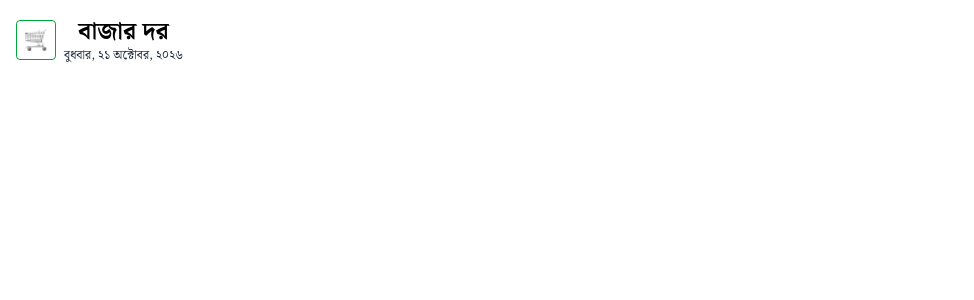
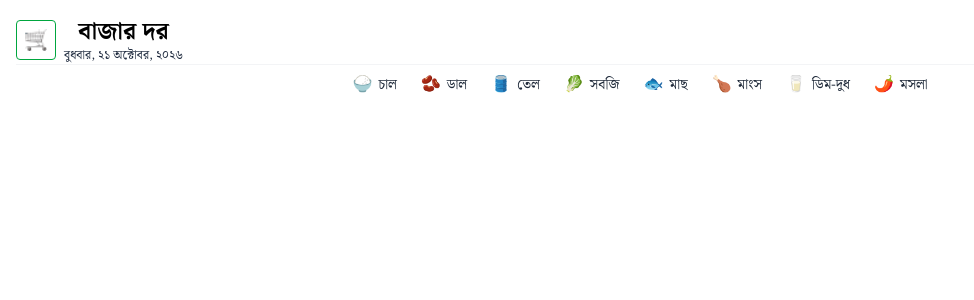
Before and after one commit to abdullahraihan709-maker/Bazar-Dor, a Next.js app: page / in a window 1280 px wide. Shown: the top 300 px of the page, without its empty margins (0-974 px from the left). Built offline with nearby package versions, Linux system fonts and the light colour scheme.

Commit message:
Added NavLinks in Header with categoriesData

```diff
--- /dev/null
+++ b/public/caregories.json
@@ -0,0 +1,50 @@
+[
+  {
+    "id": "chal",
+    "slug": "chal",
+    "nameBn": "চাল",
+    "icon": "🍚"
+  },
+  {
+    "id": "dal",
+    "slug": "dal",
+    "nameBn": "ডাল",
+    "icon": "🫘"
+  },
+  {
+    "id": "tel",
+    "slug": "tel",
+    "nameBn": "তেল",
+    "icon": "🛢️"
+  },
+  {
+    "id": "sobji",
+    "slug": "sobji",
+    "nameBn": "সবজি",
+    "icon": "🥬"
+  },
+  {
+    "id": "mach",
+    "slug": "mach",
+    "nameBn": "মাছ",
+    "icon": "🐟"
+  },
+  {
+    "id": "mangsho",
+    "slug": "mangsho",
+    "nameBn": "মাংস",
+    "icon": "🍗"
+  },
+  {
+    "id": "dim-dui",
+    "slug": "dim-dui",
+    "nameBn": "ডিম-দুধ",
+    "icon": "🥛"
+  },
+  {
+    "id": "mosla",
+    "slug": "mosla",
+    "nameBn": "মসলা",
+    "icon": "🌶️"
+  }
+]
--- a/src/components/Header.tsx
+++ b/src/components/Header.tsx
@@ -1,5 +1,6 @@
 import React from 'react';
 import Image from 'next/image';
+import NavLinks from './NavLinks';
 
 
 const Header = () => {
@@ -25,6 +26,7 @@ const Header = () => {
                 <span className="text-xs text-slate-800">{date}</span>  {/* Bengali Date */}
                 </div>
             </div>
+            <NavLinks />
         </header>
     );
 };
--- /dev/null
+++ b/src/components/NavLinks.tsx
@@ -0,0 +1,31 @@
+import Link from "next/link";
+import categoriesData from "@/../public/caregories.json";
+
+interface Category {
+  id: string;
+  slug: string;
+  nameBn: string;
+  icon: string;
+}
+
+const NavLinks = () => {
+  // Directly used imported JSON data
+  const navs: Category[] = categoriesData;
+
+  return (
+    <div className="flex flex-wrap items-center justify-center gap-6 pt-2 pb-4 text-sm font-medium border-t border-gray-100">
+      {navs.map((n) => (
+        <Link
+          key={n.id}
+          href={`/category/${n.slug}`}
+          className="flex items-center gap-1.5 text-gray-800 hover:text-green-700 transition-colors"
+        >
+          <span className="text-base">{n.icon}</span>
+          <span>{n.nameBn}</span>
+        </Link>
+      ))}
+    </div>
+  );
+};
+
+export default NavLinks;
```
